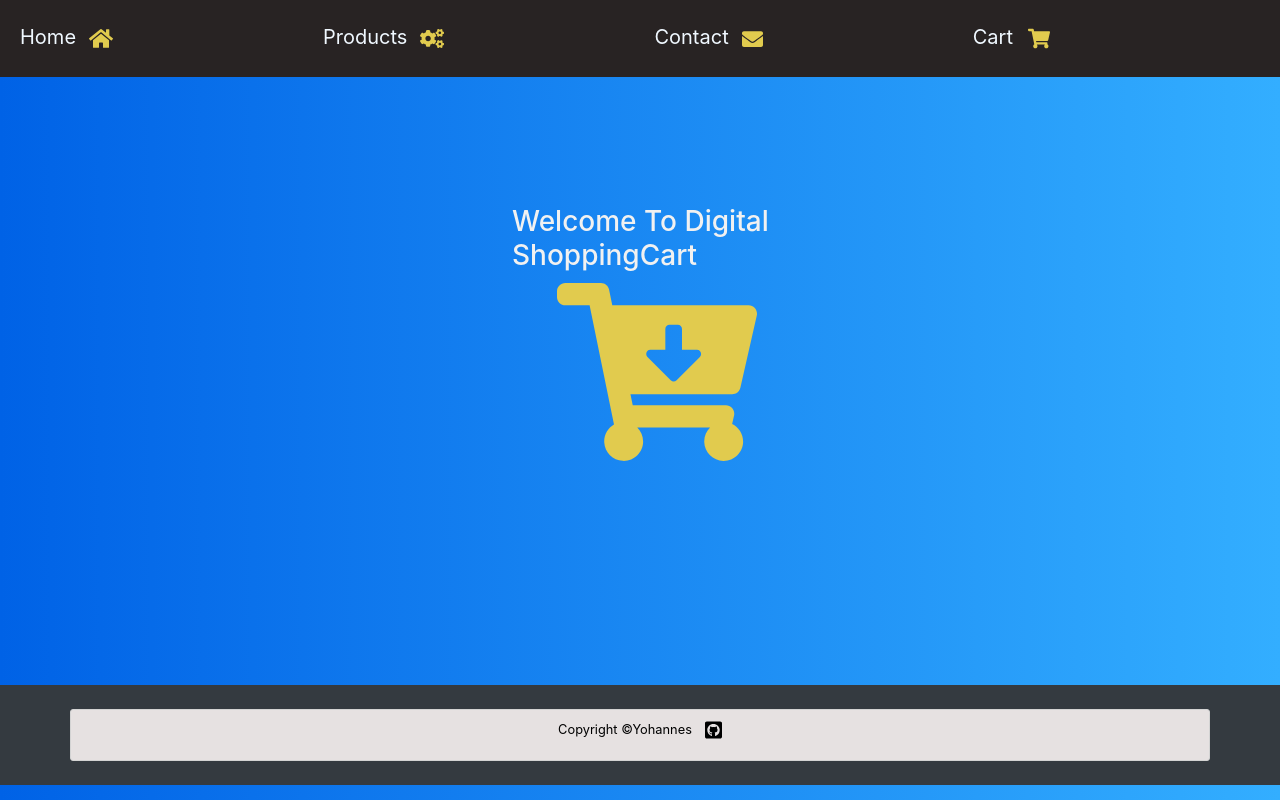
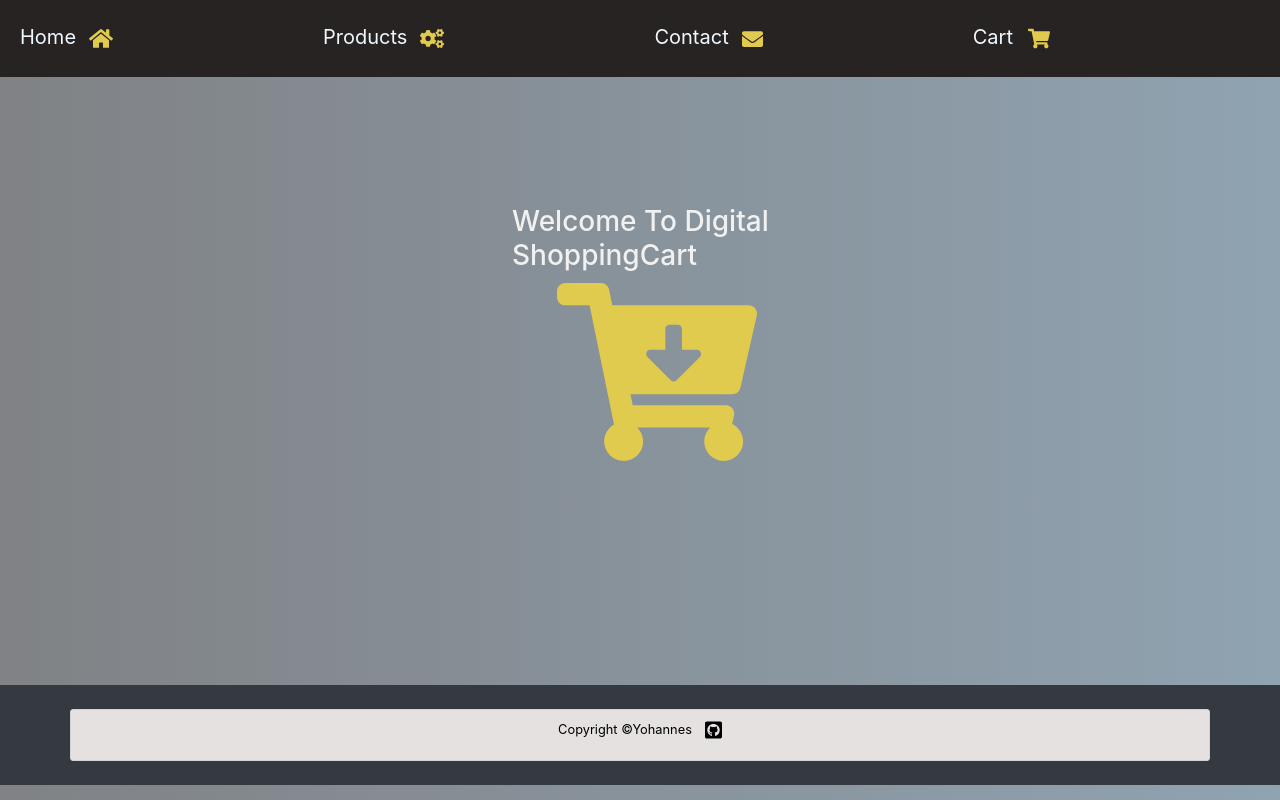
Before and after one commit to yohannesbog/shopoingCart_React, a React (Create React App) app: page / in a window 1280 px wide. Built offline with nearby package versions, Linux system fonts and the light colour scheme.

Commit message:
add readme

```diff
--- a/src/components/Footer.css
+++ b/src/components/Footer.css
@@ -22,7 +22,8 @@ small{
 
 body{
   background: #007bff;
-  background: linear-gradient(to right, #0062E6, #33AEFF);
+  background: linear-gradient(to right, rgb(128, 130, 133), rgb(144, 163, 177));
+  /* background: linear-gradient(to right, #0062E6, #33AEFF); */
 }
 
 #footer {
```
Also changed, not shown: 1 other file (tests, documents, lock files or other folders).
